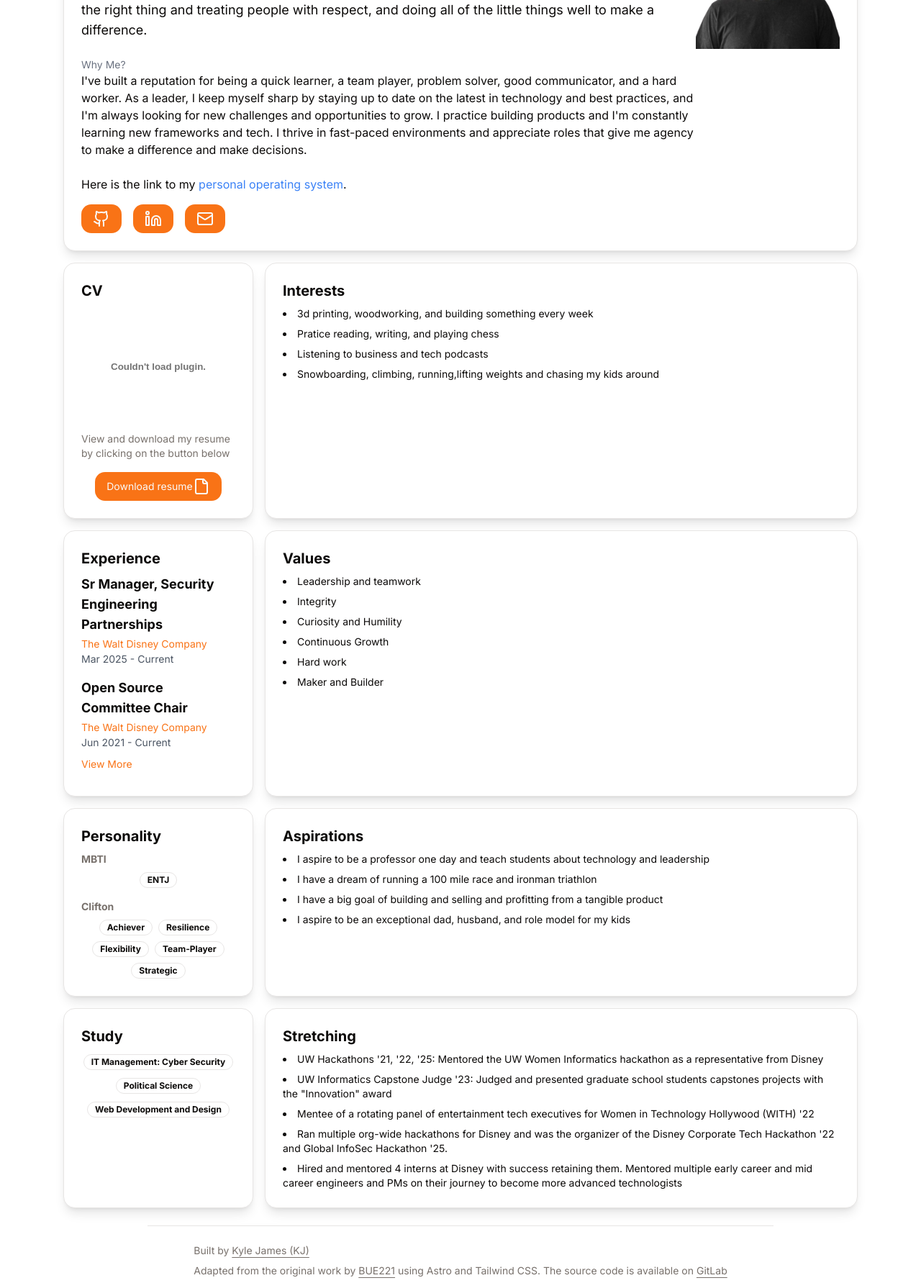
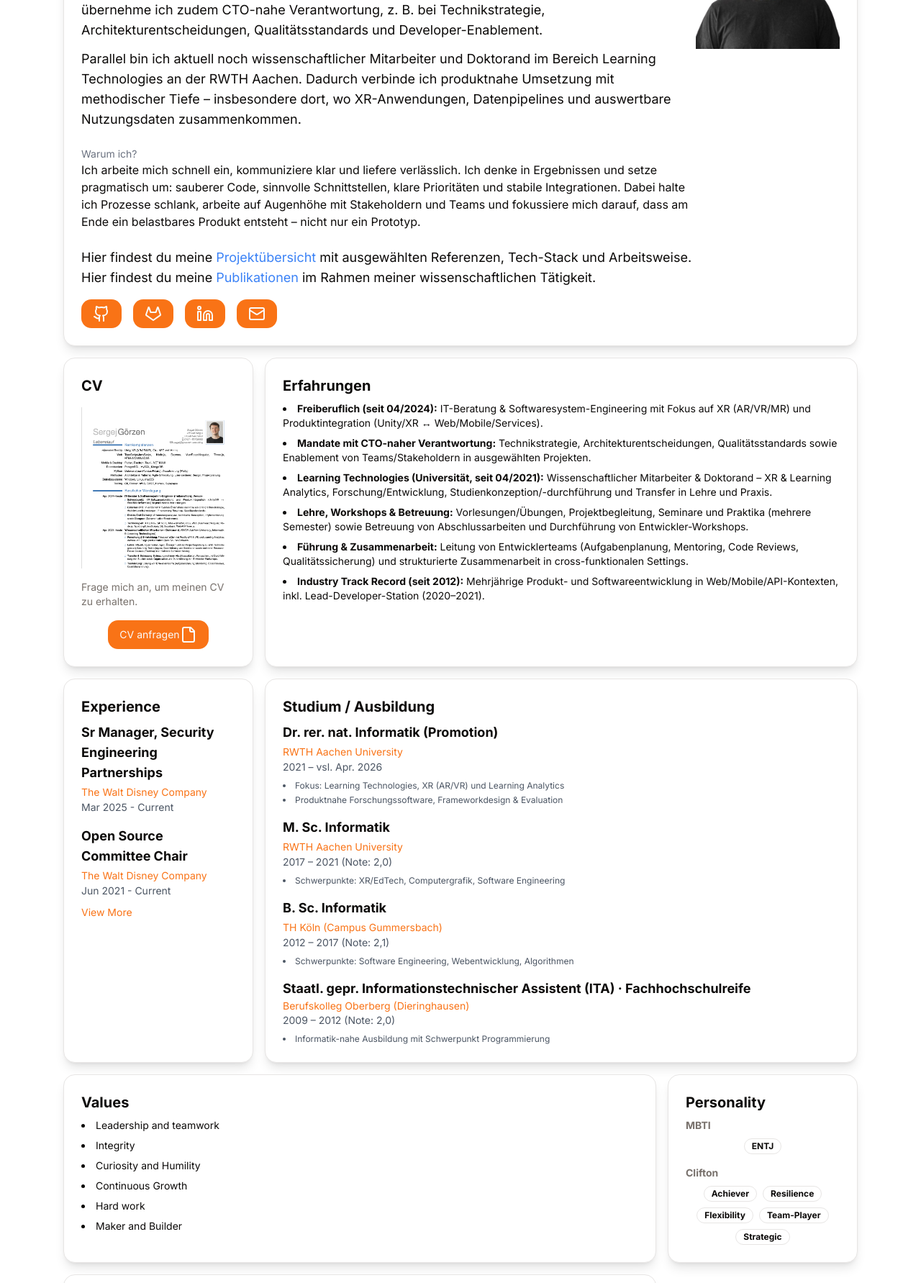
Before and after one commit to SGoerzen/sgoerzen.github.io, an Astro site: page / in a window 1280 px wide. Shown: the part 246-2029 px from the top of the page at 72% size. Built offline with nearby package versions, Linux system fonts and the light colour scheme; Astro itself is replaced by a stand-in of ours.

Commit message:
updated content

```diff
--- a/package.json
+++ b/package.json
@@ -18,7 +18,7 @@
     "@astrojs/tailwind": "^6.0.2",
     "@radix-ui/react-dropdown-menu": "^2.0.6",
     "@radix-ui/react-slot": "^1.0.2",
-    "astro": "^5.13.5",
+    "astro": "^5.16.9",
     "class-variance-authority": "^0.7.0",
     "clsx": "^2.1.0",
     "date-fns": "^2.30.0",
--- a/src/components/Footer.astro
+++ b/src/components/Footer.astro
@@ -12,7 +12,7 @@
         rel="noreferrer"
         class="font-medium underline underline-offset-4">
         Kyle James (KJ)
-      </a>
+      </a>, Content and Adaption by Sergej Görzen
       <br>
       Adapted from the original work by <a href="https://github.com/BUE221" target="_blank" rel="noreferrer" class="font-medium underline underline-offset-4">BUE221</a> using Astro and Tailwind CSS. The
       source code is available on {' '}
--- a/src/components/Header.astro
+++ b/src/components/Header.astro
@@ -25,7 +25,7 @@
   >
     <div class="flex gap-6 md:gap-10">
       <a href="/" class="flex items-center space-x-2">
-        <span class="inline-block font-bold">Kyle James (KJ)</span>
+        <span class="inline-block font-bold">Sergej Görzen</span>
       </a>
     </div>
     <div class="flex flex-1 items-center justify-end space-x-4">
@@ -35,7 +35,14 @@
           target="_blank"
           rel="noreferrer"
           class={buttonVariants({ variant: 'ghost' })}>
-          GitLab Repo
+          Publikationen
+        </a>
+        <a
+            href="https://gitlab.com/kylifornication"
+            target="_blank"
+            rel="noreferrer"
+            class={buttonVariants({ variant: 'ghost' })}>
+          Projekte
         </a>
         <ModeToggle transition:persist client:load />
       </nav>
--- a/src/components/sections/CVCard.astro
+++ b/src/components/sections/CVCard.astro
@@ -2,8 +2,6 @@
 import { File } from 'lucide-react'
 import Card from '../Card.astro'
 import { Button } from '../ui/button'
-
-const PDF = '/KJamesResume2025.pdf'
 ---
 
 <Card colSpan="md:col-span-2 lg:col-span-1" rowSpan="md:row-span-2 lg:row-span-2" title="CV">
@@ -12,16 +10,18 @@
       class="card card-compact md:w-112 lg:w-128 w-96 gap-2 border-[oklch(var(--p))] transition-all"
     >
       <figure>
-        <object data={PDF} type="application/pdf" width="100%"></object>
+        <object data={"/CV_Preview.png"} type="image/png" width="100%"></object>
       </figure>
       <div class="mt-4 flex flex-col gap-2">
         <p class="text-sm text-muted-foreground">
-          View and download my resume by clicking on the button below
+          Frage mich an, um meinen CV zu erhalten.
         </p>
         <div class="card-actions mt-2 flex w-full items-center justify-center">
-          <a target="_blank" href={PDF}>
+          <a
+              href="mailto:sergej@goerzen.consulting?subject=CV-Anfrage&body=Hallo%20Sergej%2C%0D%0A%0D%0Aich%20m%C3%B6chte%20deinen%20CV%20f%C3%BCr%20eine%20Projektanfrage%20anfragen.%0D%0A%0D%0AName%3A%20%0D%0AFirma%2FOrganisation%3A%20%0D%0ARolle%2FProjekt%3A%20%0D%0AStart%2FZeitraum%3A%20%0D%0AAuslastung%20(Tage%2FWoche)%3A%20%0D%0ARemote%2FOnsite%3A%20%0D%0AStundensatzrahmen%3A%20%0D%0A%0D%0AVielen%20Dank%20und%20viele%20Gr%C3%BC%C3%9Fe%0D%0A"
+          >
             <Button>
-              Download resume
+              CV anfragen
               <File />
             </Button>
           </a>
--- a/src/components/sections/IntroCard.astro
+++ b/src/components/sections/IntroCard.astro
@@ -2,37 +2,53 @@
 import Card from '../Card.astro'
 import { Button } from '../ui/button'
 import { LINKS } from '../../lib/constants'
-import { Linkedin, Github, Mail } from 'lucide-react'
+import { Linkedin, Github, Gitlab, Mail } from 'lucide-react'
 ---
 
 <Card colSpan="md:col-span-2 lg:col-span-4" rowSpan="md:row-span-1 lg:row-span-1">
   <div class="flex h-full w-full">
     <div class="flex flex-col justify-between gap-4">
       <div class="flex h-full flex-col">
-        <h6 class="m-0 text-sm font-light text-gray-500">Welcome</h6>
+        <h6 class="m-0 text-sm font-light text-gray-500">Willkommen</h6>
         <p class="m-0 text-lg font-light">
-          Hey! I'm <b class="font-bold">Kyle James (KJ)</b>, a dad, husband, athlete, and professionally I work as a product and engineering leader.
-          I've spent time working in a variety of organizations, from startups to large enterprises, and I've worn a lot of hats. I'm most comfortable
-          as a product and engineering leader, but I've also worn the hat of a developer, a consultant, and project manager. I pride myself
-          on doing the right thing and treating people with respect, and doing all of the little things well to make a difference.
+          Ich bin <strong>Sergej</strong> – freiberuflicher IT-Berater und Softwaresystem-Engineer mit Schwerpunkt auf
+          <strong>XR (AR/VR/MR)</strong> und <strong>Learning Analytics</strong>.
+          Ich unterstütze Unternehmen dabei, Softwareprodukte zuverlässig umzusetzen und weiterzuentwickeln –
+          von der technischen Konzeption bis zur produktiven Integration in bestehende Systeme (Web/Mobile/Services).
+          In einzelnen Mandaten übernehme ich zudem <strong>CTO-nahe Verantwortung</strong>, z.&nbsp;B. bei Technikstrategie,
+          Architekturentscheidungen, Qualitätsstandards und Developer-Enablement.
+        </p>
+        <p class="m-0 text-lg font-light mt-3">
+          Parallel bin ich aktuell noch wissenschaftlicher Mitarbeiter und Doktorand im Bereich Learning Technologies an der RWTH Aachen.
+          Dadurch verbinde ich produktnahe Umsetzung mit methodischer Tiefe – insbesondere dort, wo XR-Anwendungen,
+          Datenpipelines und auswertbare Nutzungsdaten zusammenkommen.
         </p>
         <br>
-        <h6 class="m-0 text-sm font-light text-gray-500">Why Me?</h6>
+        <h6 class="m-0 text-sm font-light text-gray-500">Warum ich?</h6>
         <p>
-          I've built a reputation for being a quick learner, a team player, problem solver, good communicator, and a hard worker.
-          As a leader, I keep myself sharp by staying up to date on the latest in technology and best practices, and I'm always looking
-          for new challenges and opportunities to grow. I practice building products and I'm constantly learning new frameworks and tech.
-          I thrive in fast-paced environments and appreciate roles that give me agency to make a difference and make decisions.
+          Ich arbeite mich schnell ein, kommuniziere klar und liefere verlässlich. Ich denke in Ergebnissen und setze pragmatisch um:
+          sauberer Code, sinnvolle Schnittstellen, klare Prioritäten und stabile Integrationen. Dabei halte ich Prozesse schlank,
+          arbeite auf Augenhöhe mit Stakeholdern und Teams und fokussiere mich darauf, dass am Ende ein belastbares Produkt entsteht –
+          nicht nur ein Prototyp.
         </p>
         <br>
-        <p>
-          Here is the link to my <a href="https://kylifornication.gitlab.io/thedrizzle/blog/2025/09/01/my-operating-system/" target="_blank" class="text-blue-500">personal operating system</a>.
+        <p class="m-0 text-lg font-light">
+          Hier findest du meine <a href="/projects" target="_blank" class="text-blue-500">Projektübersicht</a> mit ausgewählten Referenzen, Tech-Stack und Arbeitsweise.
+        </p>
+        <p class="m-0 text-lg font-light">
+          Hier findest du meine <a href="/publications" target="_blank" class="text-blue-500">Publikationen</a> im Rahmen meiner wissenschaftlichen Tätigkeit.
         </p>
       </div>
       <div class="flex gap-4">
+        <a href={LINKS.github} aria-label="github profile" target="_blank">
+          <Button aria-label="github profile">
+            <Github />
+            <span class="sr-only">GitHub Profile</span>
+          </Button>
+        </a>
         <a href={LINKS.gitlab} aria-label="gitlab profile" target="_blank">
           <Button aria-label="gitlab profile">
-            <Github />
+            <Gitlab />
             <span class="sr-only">GitLab Profile</span>
           </Button>
         </a>
--- /dev/null
+++ b/src/components/sections/JobCard.astro
@@ -0,0 +1,61 @@
+---
+import Card from '../Card.astro'
+---
+
+<Card
+        colSpan="md:col-span-2 lg:col-span-3"
+        rowSpan="md:row-span-2 lg:row-span-2"
+        title="Erfahrungen"
+>
+    <div class="mt-2 space-y-2">
+        <ul class="list-disc list-inside space-y-2 text-sm">
+            <li>
+                <strong>Freiberuflich (seit 04/2024):</strong>
+                IT-Beratung &amp; Softwaresystem-Engineering mit Fokus auf XR (AR/VR/MR) und Produktintegration
+                (Unity/XR ↔ Web/Mobile/Services).
+            </li>
+
+            <li>
+                <strong>Mandate mit CTO-naher Verantwortung:</strong>
+                Technikstrategie, Architekturentscheidungen, Qualitätsstandards sowie Enablement von Teams/Stakeholdern
+                in ausgewählten Projekten.
+            </li>
+
+            <li>
+                <strong>Learning Technologies (Universität, seit 04/2021):</strong>
+                Wissenschaftlicher Mitarbeiter &amp; Doktorand – XR &amp; Learning Analytics, Forschung/Entwicklung,
+                Studienkonzeption/-durchführung und Transfer in Lehre und Praxis.
+            </li>
+
+            <li>
+                <strong>Lehre, Workshops &amp; Betreuung:</strong>
+                Vorlesungen/Übungen, Projektbegleitung, Seminare und Praktika (mehrere Semester) sowie Betreuung von
+                Abschlussarbeiten und Durchführung von Entwickler-Workshops.
+            </li>
+
+            <li>
+                <strong>Führung &amp; Zusammenarbeit:</strong>
+                Leitung von Entwicklerteams (Aufgabenplanung, Mentoring, Code Reviews, Qualitätssicherung) und
+                strukturierte Zusammenarbeit in cross-funktionalen Settings.
+            </li>
+
+            <li>
+                <strong>Industry Track Record (seit 2012):</strong>
+                Mehrjährige Produkt- und Softwareentwicklung in Web/Mobile/API-Kontexten, inkl. Lead-Developer-Station (2020–2021).
+            </li>
+        </ul>
+
+        <!-- optional: diskreter CTA (wenn du willst) -->
+        <!--
+        <div class="pt-2">
+          <a
+            href="mailto:sergej@goerzen.consulting?subject=CV-Anfrage%20%E2%80%93%20Sergej%20Goerzen&body=Hallo%20Sergej%2C%0D%0A%0D%0Aich%20m%C3%B6chte%20deinen%20CV%20f%C3%BCr%20eine%20Projektanfrage%20anfragen.%0D%0A%0D%0AName%3A%20%0D%0AFirma%2FOrganisation%3A%20%0D%0ARolle%2FProjekt%3A%20%0D%0AStart%2FZeitraum%3A%20%0D%0AAuslastung%20(Tage%2FWoche)%3A%20%0D%0ARemote%2FOnsite%3A%20%0D%0ABudget%2FRate%20(optional%2C%20falls%20bekannt)%3A%20%0D%0A%0D%0AViele%20Gr%C3%BC%C3%9Fe%0D%0A"
+            class="inline-flex items-center gap-2 text-blue-500 hover:underline"
+          >
+            <File size={16} />
+            CV anfragen
+          </a>
+        </div>
+        -->
+    </div>
+</Card>
--- a/src/components/sections/StudyCard.astro
+++ b/src/components/sections/StudyCard.astro
@@ -1,17 +1,35 @@
 ---
 import Card from '../Card.astro'
-import { Badge } from '../ui/badge'
+import { Button } from '../ui/button'
 import { STUDIES } from '../../lib/constants'
 ---
 
-<Card colSpan="md:col-span-2 lg:col-span-1" rowSpan="md:row-span-2 lg:row-span-2" title="Study">
-  <div class="mt-2 flex w-full flex-wrap items-center justify-center gap-2">
-      {
-        STUDIES.map((study) => (
-          <a href={study.link} target="__blank">
-            <Badge variant="outline">{study.title}</Badge>
-          </a>
-        ))
-      }
+<Card colSpan="md:col-span-2 lg:col-span-3"
+      rowSpan="md:row-span-2 lg:row-span-2"
+      title="Studium / Ausbildung">
+  <div class="mt-2 space-y-4">
+    {
+      STUDIES.slice(0, 4).map((s) => (
+          <div>
+            <h3 class="text-lg font-semibold">{s.title}</h3>
+
+            {s?.link ? (
+                <a class="text-sm text-primary" href={s.link} target="_blank" rel="noreferrer">
+                  {s.institution}
+                </a>
+            ) : (
+                <p class="text-sm text-primary">{s.institution}</p>
+            )}
+
+            <p class="text-sm text-gray-600">{s.date}</p>
+
+            {s?.details?.length ? (
+                <ul class="mt-2 list-disc list-inside space-y-1 text-xs text-gray-600">
+                  {s.details.map((d) => <li>{d}</li>)}
+                </ul>
+            ) : null}
+          </div>
+      ))
+    }
   </div>
 </Card>
--- a/src/lib/constants.ts
+++ b/src/lib/constants.ts
@@ -7,19 +7,20 @@
 ]
 
 export const LINKS = {
-  gitlab: 'https://gitlab.com/kylifornication',
-  linkedin: 'https://www.linkedin.com/in/kylejamescwu/',
-  mail: 'mailto:kyleroyjames@gmail.com',
-  instagram: 'https://www.instagram.com/caj_ink/',
-  medium: 'https://ladvace.medium.com/',
-  discord: 'https://discordapp.com/users/163300027618295808',
+  github: 'https://github.com/SGoerzen',
+  gitlab: 'https://gitlab.com/sgoerzen',
+  linkedin: 'https://www.linkedin.com/in/sergej-goerzen/',
+  mail: 'mailto:sergej@goerzen.consulting',
+  //instagram: 'https://www.instagram.com/caj_ink/',
+  //medium: 'https://ladvace.medium.com/',
+  //discord: 'https://discordapp.com/users/163300027618295808',
 }
 
 // Global
 export const SITE: Site = {
   TITLE: 'Astro Sphere',
   DESCRIPTION:
-    'Welcome to Kyle James\'s (KJs) career walking deck/site.',
+    'Willkommen auf meiner Webseite.',
   AUTHOR: 'Kyle James (KJ)',
 }
 
@@ -32,25 +33,43 @@
 // Study Page
 export const STUDIES = [
   {
-    title: 'IT Management: Cyber Security',
-    institution: 'Central Washington University',
-    link: 'https://www.cwu.edu',
-    date: '2013 - 2016',
+    title: 'Dr. rer. nat. Informatik (Promotion)',
+    institution: 'RWTH Aachen University',
+    link: 'https://learntech.rwth-aachen.de',
+    date: '2021 – vsl. Apr. 2026',
+    details: [
+      'Fokus: Learning Technologies, XR (AR/VR) und Learning Analytics',
+      'Produktnahe Forschungssoftware, Frameworkdesign & Evaluation',
+    ],
   },
   {
-    title: 'Political Science',
-    institution: 'Central Washington University',
-    link: 'https://www.cwu.edu',
-    date: '2011 - 2013',
+    title: 'M. Sc. Informatik',
+    institution: 'RWTH Aachen University',
+    link: 'https://www.rwth-aachen.de',
+    date: '2017 – 2021 (Note: 2,0)',
+    details: [
+      'Schwerpunkte: XR/EdTech, Computergrafik, Software Engineering',
+    ],
   },
   {
-    title: 'Web Development and Design',
-    institution: 'Central Washington University',
-    link: 'https://www.cwu.edu',
-    date: '2013 - 2016',
+    title: 'B. Sc. Informatik',
+    institution: 'TH Köln (Campus Gummersbach)',
+    link: 'https://www.th-koeln.de',
+    date: '2012 – 2017 (Note: 2,1)',
+    details: [
+      'Schwerpunkte: Software Engineering, Webentwicklung, Algorithmen',
+    ],
+  },
+  {
+    title: 'Staatl. gepr. Informationstechnischer Assistent (ITA) · Fachhochschulreife',
+    institution: 'Berufskolleg Oberberg (Dieringhausen)',
+    link: '',
+    date: '2009 – 2012 (Note: 2,0)',
+    details: [
+      'Informatik-nahe Ausbildung mit Schwerpunkt Programmierung',
+    ],
   },
 ]
-
 export const EXPERIENCE = [
   {
     company: 'The Walt Disney Company',
--- a/src/pages/index.astro
+++ b/src/pages/index.astro
@@ -10,6 +10,7 @@
 import StudyCard from '../components/sections/StudyCard.astro'
 import StretchingCard from '../components/sections/StretchingCard.astro'
 import PersonalityCard from '../components/sections/PersonalityCard.astro'
+import JobCard from "../components/sections/JobCard.astro";
 ---
 
 <script>
@@ -36,7 +37,7 @@
 </script>
 
 <BaseLayout
-  title="Kyle James's (KJ) Career Walking Site"
+  title="Sergej Görzen"
   description="Career Walking Site to go over highlights"
 >
   <div
@@ -49,12 +50,13 @@
   >
     <IntroCard />
     <CVCard />
-    <InterestsCard />
+    <JobCard />
     <ExperienceCard />
+    <StudyCard />
     <ValuesCard />
     <PersonalityCard />
     <AspirationsCard />
-    <StudyCard />
+    <InterestsCard />
     <StretchingCard />
   </main>
 </BaseLayout>
```
Also changed, not shown: pnpm-lock.yaml, public/CV_Preview.png (added), 2 other files.
